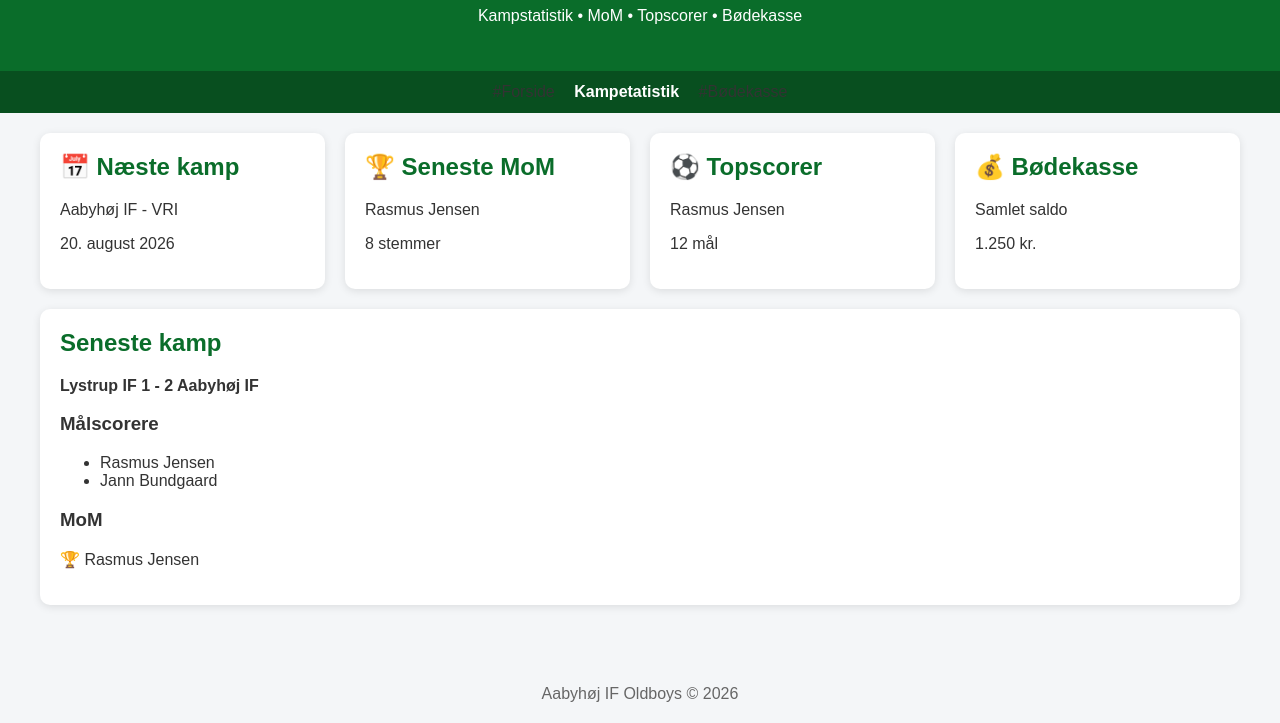
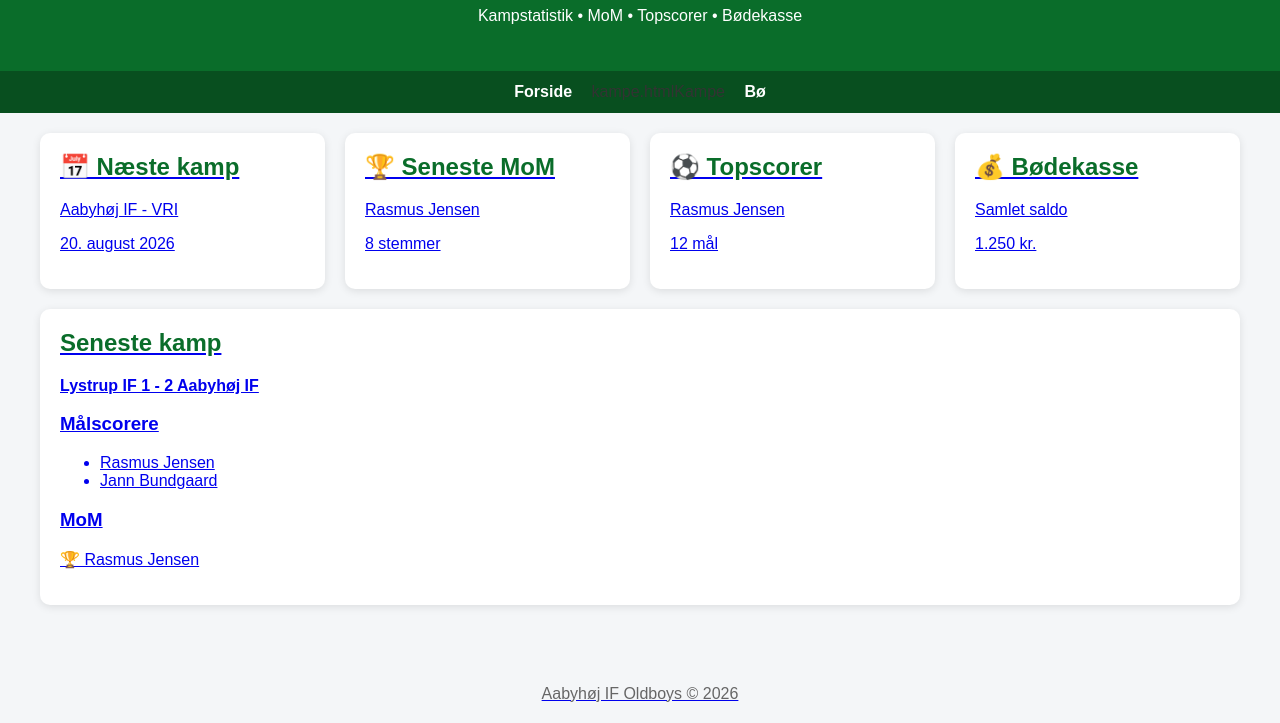
Before and after one commit to duerne10/aabyhojif, a plain HTML site: page index.html in a window 1280 px wide. Shown: the part 104-827 px from the top of the page. Drawn offline with Linux system fonts and the light colour scheme.

Commit message:
Update index.html

```diff
--- a/index.html
+++ b/index.html
@@ -75,9 +75,10 @@ footer {
 </header>
 
 <nav>
-    #Forside</a>
-    <a href="#">Kampetatistik</a>
-    #Bødekasse</a>
+    <a href="index.html">Forside</a>
+    kampe.htmlKampe</a>
+    <aatistik.htmlStatistik</a>
+    <a href="bodekasse.html">Bø
 </nav>
 
 <div class="container">
```
